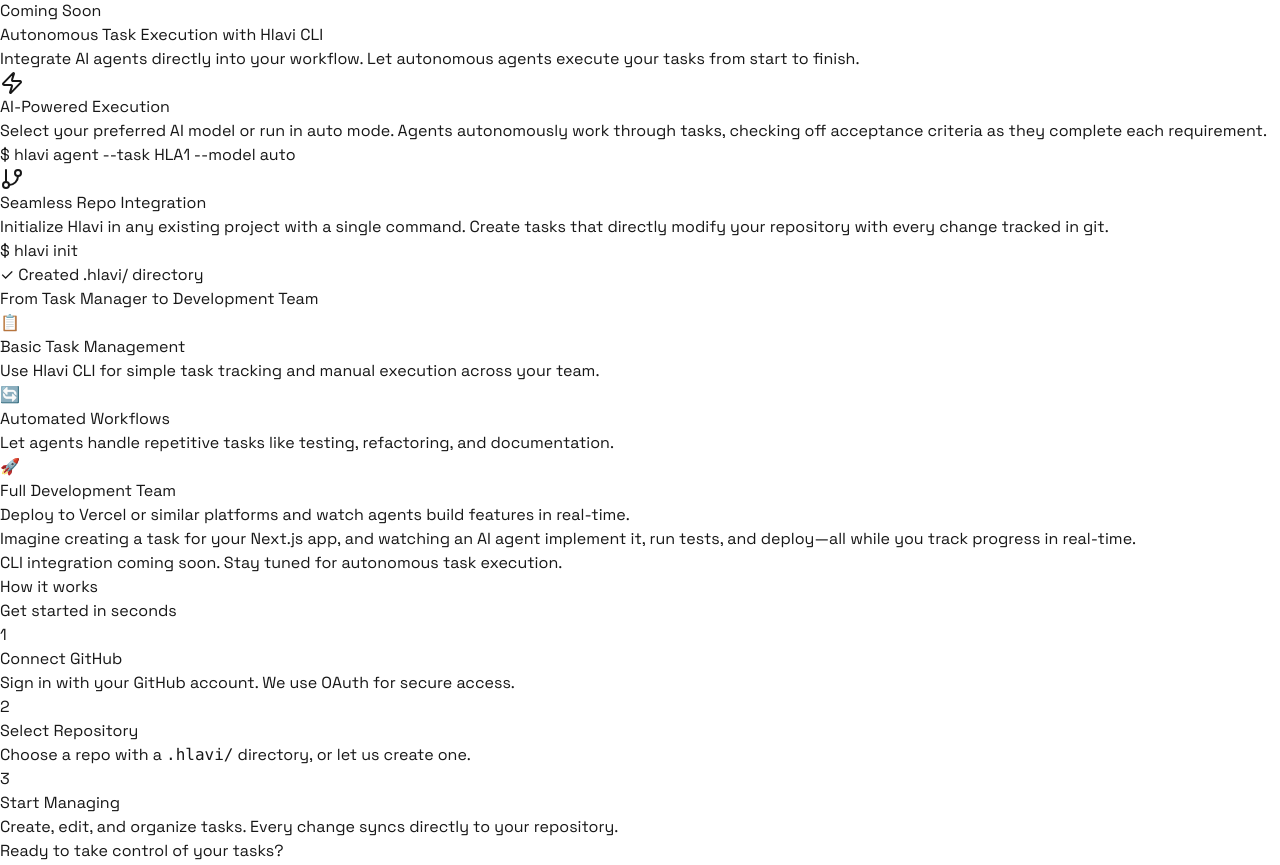
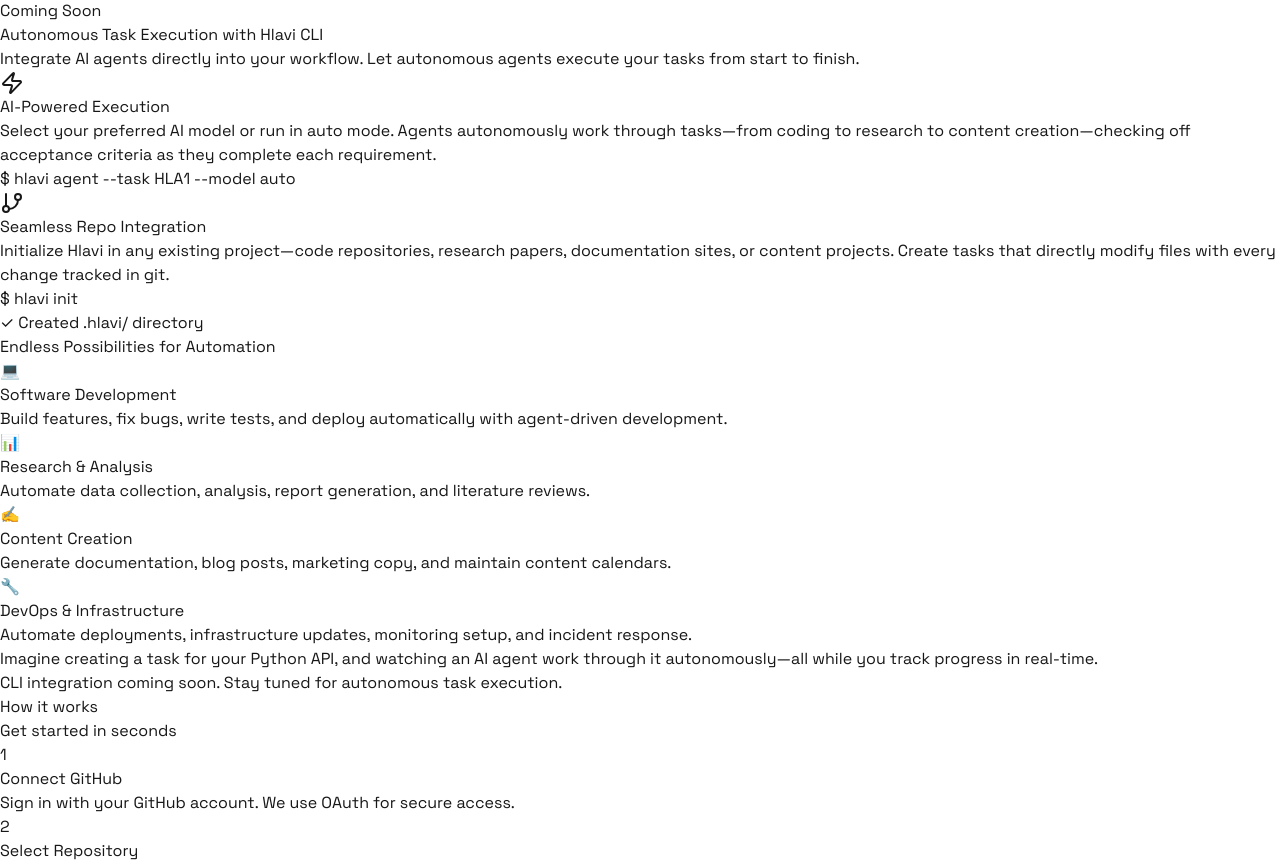
Before and after one commit to mmuhlariholdings/hlavi-web, a Next.js app: page / in a window 1280 px wide. Shown: the part 3401-4266 px from the top of the page. Built offline with nearby package versions, Linux system fonts and the light colour scheme.

Commit message:
Updates for Tag line

```diff
--- a/src/app/page.tsx
+++ b/src/app/page.tsx
@@ -1,4 +1,5 @@
 import { GitHubLogo } from "@/components/landing/GitHubLogo";
+import { TextRotator } from "@/components/landing/TextRotator";
 import { ArrowRight, GitBranch, Shield, Zap, Calendar, Kanban, BarChart3 } from "lucide-react";
 import Link from "next/link";
 
@@ -197,7 +198,7 @@
               </div>
               <h3 className="text-2xl font-bold mb-3">AI-Powered Execution</h3>
               <p className="text-blue-100 mb-4">
-                Select your preferred AI model or run in auto mode. Agents autonomously work through tasks, checking off acceptance criteria as they complete each requirement.
+                Select your preferred AI model or run in auto mode. Agents autonomously work through tasks—from coding to research to content creation—checking off acceptance criteria as they complete each requirement.
               </p>
               <div className="bg-gray-900/50 rounded-lg p-4 font-mono text-sm">
                 <span className="text-blue-300">$</span> hlavi agent --task HLA1 --model auto
@@ -211,7 +212,7 @@
               </div>
               <h3 className="text-2xl font-bold mb-3">Seamless Repo Integration</h3>
               <p className="text-blue-100 mb-4">
-                Initialize Hlavi in any existing project with a single command. Create tasks that directly modify your repository with every change tracked in git.
+                Initialize Hlavi in any existing project—code repositories, research papers, documentation sites, or content projects. Create tasks that directly modify files with every change tracked in git.
               </p>
               <div className="bg-gray-900/50 rounded-lg p-4 font-mono text-sm">
                 <span className="text-blue-300">$</span> hlavi init
@@ -223,27 +224,34 @@
 
           {/* Use Cases */}
           <div className="bg-white/10 backdrop-blur-sm rounded-2xl p-8 border border-white/20">
-            <h3 className="text-2xl font-bold mb-6 text-center">From Task Manager to Development Team</h3>
-            <div className="grid md:grid-cols-3 gap-6">
+            <h3 className="text-2xl font-bold mb-6 text-center">Endless Possibilities for Automation</h3>
+            <div className="grid md:grid-cols-2 lg:grid-cols-4 gap-6">
               <div>
-                <div className="text-3xl mb-2">📋</div>
-                <h4 className="font-bold mb-2">Basic Task Management</h4>
+                <div className="text-3xl mb-2">💻</div>
+                <h4 className="font-bold mb-2">Software Development</h4>
                 <p className="text-sm text-blue-100">
-                  Use Hlavi CLI for simple task tracking and manual execution across your team.
+                  Build features, fix bugs, write tests, and deploy automatically with agent-driven development.
                 </p>
               </div>
               <div>
-                <div className="text-3xl mb-2">🔄</div>
-                <h4 className="font-bold mb-2">Automated Workflows</h4>
+                <div className="text-3xl mb-2">📊</div>
+                <h4 className="font-bold mb-2">Research & Analysis</h4>
                 <p className="text-sm text-blue-100">
-                  Let agents handle repetitive tasks like testing, refactoring, and documentation.
+                  Automate data collection, analysis, report generation, and literature reviews.
                 </p>
               </div>
               <div>
-                <div className="text-3xl mb-2">🚀</div>
-                <h4 className="font-bold mb-2">Full Development Team</h4>
+                <div className="text-3xl mb-2">✍️</div>
+                <h4 className="font-bold mb-2">Content Creation</h4>
                 <p className="text-sm text-blue-100">
-                  Deploy to Vercel or similar platforms and watch agents build features in real-time.
+                  Generate documentation, blog posts, marketing copy, and maintain content calendars.
+                </p>
+              </div>
+              <div>
+                <div className="text-3xl mb-2">🔧</div>
+                <h4 className="font-bold mb-2">DevOps & Infrastructure</h4>
+                <p className="text-sm text-blue-100">
+                  Automate deployments, infrastructure updates, monitoring setup, and incident response.
                 </p>
               </div>
             </div>
@@ -251,7 +259,23 @@
 
           <div className="text-center mt-12">
             <p className="text-lg text-blue-100 mb-4">
-              Imagine creating a task for your Next.js app, and watching an AI agent implement it, run tests, and deploy—all while you track progress in real-time.
+              Imagine creating a task for{" "}
+              <TextRotator
+                texts={[
+                  "your Next.js app",
+                  "your React application",
+                  "your Python API",
+                  "your mobile app",
+                  "your research paper",
+                  "your documentation",
+                  "your e-commerce site",
+                  "your data analysis",
+                  "your content strategy",
+                  "your SaaS platform",
+                ]}
+                className="font-semibold text-white"
+              />
+              , and watching an AI agent work through it autonomously—all while you track progress in real-time.
             </p>
             <p className="text-sm text-blue-200">
               CLI integration coming soon. Stay tuned for autonomous task execution.
--- /dev/null
+++ b/src/components/landing/TextRotator.tsx
@@ -0,0 +1,36 @@
+"use client";
+
+import { useEffect, useState } from "react";
+
+interface TextRotatorProps {
+  texts: string[];
+  interval?: number;
+  className?: string;
+}
+
+export function TextRotator({ texts, interval = 2500, className = "" }: TextRotatorProps) {
+  const [currentIndex, setCurrentIndex] = useState(0);
+  const [isAnimating, setIsAnimating] = useState(false);
+
+  useEffect(() => {
+    const timer = setInterval(() => {
+      setIsAnimating(true);
+      setTimeout(() => {
+        setCurrentIndex((prev) => (prev + 1) % texts.length);
+        setIsAnimating(false);
+      }, 300);
+    }, interval);
+
+    return () => clearInterval(timer);
+  }, [texts.length, interval]);
+
+  return (
+    <span
+      className={`inline-block transition-all duration-300 ${
+        isAnimating ? "opacity-0 -translate-y-2" : "opacity-100 translate-y-0"
+      } ${className}`}
+    >
+      {texts[currentIndex]}
+    </span>
+  );
+}
```
